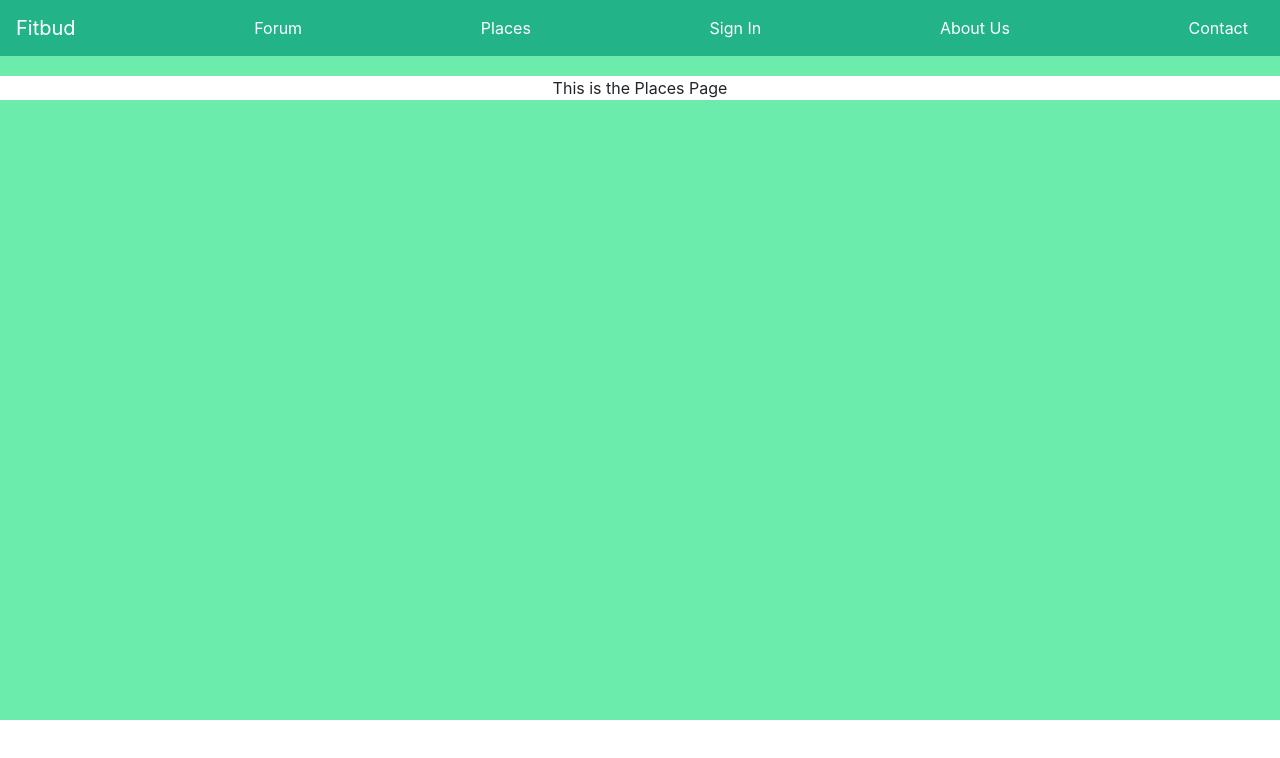
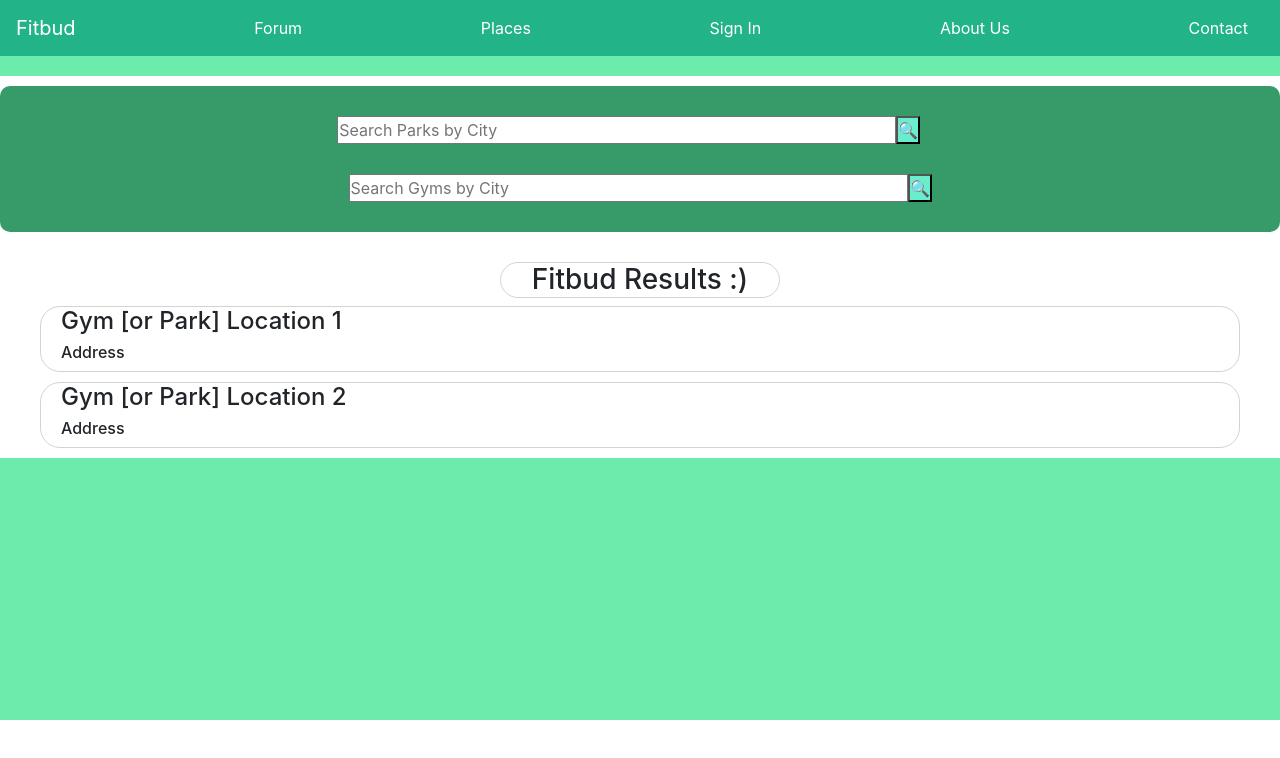
Before and after one commit to CUNYTechPrep/project-starter, a React (Create React App) app in the folder client/: page /places in a window 1280 px wide. Shown: the top 758 px of the page. Built offline with nearby package versions, Linux system fonts and the light colour scheme.

Commit message:
Added a profile page to work on and also finished a drafted places page

```diff
--- a/client/src/App.css
+++ b/client/src/App.css
@@ -79,6 +79,10 @@
   font-family:'Garamond', sans-serif;
 }
 
+.button-search {
+
+}
+
 .red {
   color: red;
 }
--- a/client/src/App.js
+++ b/client/src/App.js
@@ -16,7 +16,7 @@ import LoginPage from './pages/LoginPage';
 import PlacesPage from './pages/PlacesPage';
 import SignUpPage from './pages/SignUpPage';
 import ContactUsPage from './pages/ContactUsPage';
-//import Thread from './components/Thread';
+import ProfilePage from './pages/ProfilePage';
 
 import './App.css';
 
@@ -57,7 +57,6 @@ function Navigation(props) {
 
 class App extends React.Component {
   render() {
-    //<Route path="/thread-list" component={Thread} />
     return (
       <Router>
         <Navigation />
@@ -71,6 +70,7 @@ class App extends React.Component {
               <Route path="/sign-in" component={LoginPage} />
               <Route path="/sign-up" component={SignUpPage} />
               <Route path='/contact-us' component={ContactUsPage} />
+              <Route path='/profile' component={ProfilePage} />
               <Route path="/" component={PostsListPage} />
             </Switch>
           </div>
--- a/client/src/pages/PlacesPage.js
+++ b/client/src/pages/PlacesPage.js
@@ -2,7 +2,56 @@ import React from 'react';
 
 function PlacesPage(props) {
   return (
-    <div>This is the Places Page</div>
+    <div>
+      <div style={{backgroundColor: "#379B69", paddingLeft: 100, paddingRight: 100,
+        borderRadius: 10, marginTop: 10}}>
+        <form style={{justifyContent: 'space-evenly'}}>
+            <input type="text" placeholder="Search Parks by City" size="50"
+              style={{marginTop: 30}}></input>
+              <span>
+                <button style={{backgroundColor: "#68EECC"}}>
+                  🔍
+                </button>
+              </span>
+              <span style={{color: "white", flex: 4}}>
+                &nbsp; &nbsp;&nbsp;&nbsp;
+              </span>
+            <span>
+              <input type="text" placeholder="Search Gyms by City" size="50"
+                style={{marginTop: 30, marginBottom: 30}}></input>
+              <span >
+                <button style={{backgroundColor: "#68EECC"}}>
+                  🔍
+                </button>
+              </span>
+            </span>
+          </form>
+        </div>
+        <div style={{marginTop: 30}}>
+          <h3 style={{border:'1px solid lightgray', borderRadius: 20, borderStyle: "groove",
+              marginLeft: "auto", marginRight: "auto", width: "10em"}}>
+            Fitbud Results :)
+          </h3>
+        </div>
+        <div style={{textAlign: "left", marginLeft: 40, border: '1px solid lightgray',
+          borderRadius: 20, paddingLeft: 20, marginRight: 40, marginBottom: 10}}>
+                <h4>
+                  Gym [or Park] Location 1
+                </h4>
+                <h6>
+                  Address
+                </h6>
+        </div>
+        <div style={{textAlign: "left", marginLeft: 40, border: '1px solid lightgray',
+          borderRadius: 20, paddingLeft: 20, marginRight: 40, marginBottom: 10}}>
+                <h4>
+                  Gym [or Park] Location 2
+                </h4>
+                <h6>
+                  Address
+                </h6>
+        </div>
+    </div>
   );
 }
 
--- /dev/null
+++ b/client/src/pages/ProfilePage.js
@@ -0,0 +1,13 @@
+import React from 'react';
+
+function ProfilePage(props) {
+  return (
+      <div className="div-heading">
+        Profile Page only when signed in
+      </div>
+
+
+  );
+}
+
+export default ProfilePage;
```
